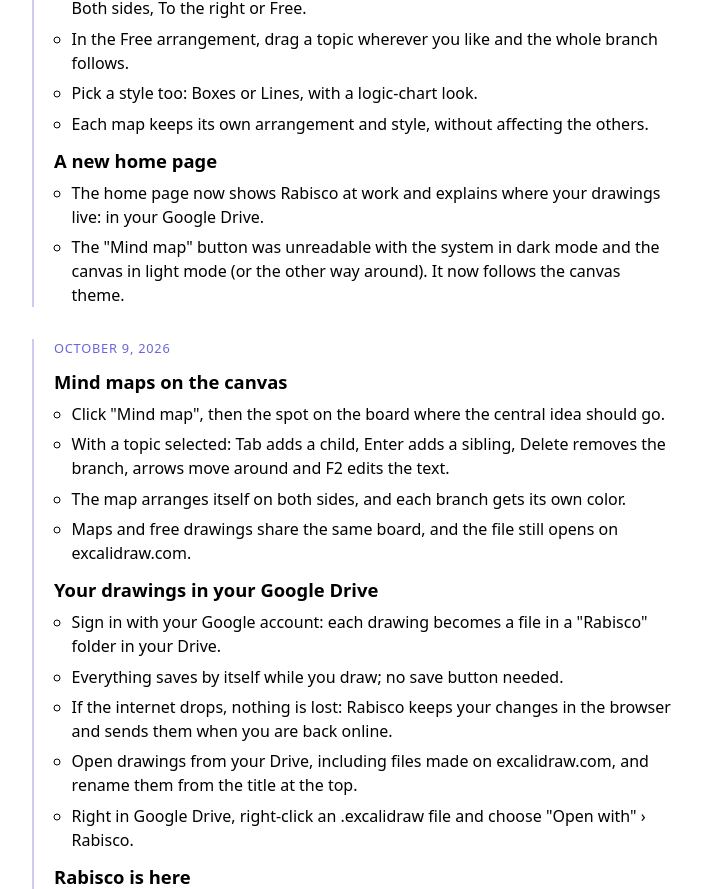
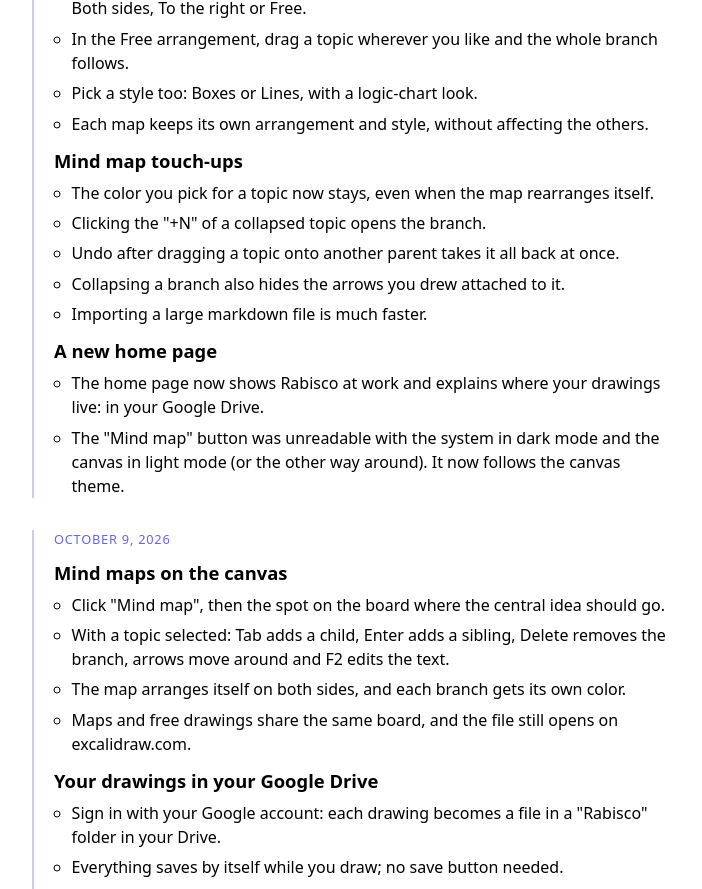
Before and after one commit to euconectei/rabisco, a React (Vite) app: page /whats-new in a window 1280 px wide. Shown: the part 791-1680 px from the top of the page, without its empty margins (288-990 px from the left). Built offline with nearby package versions, Linux system fonts and the light colour scheme; a web font is replaced by a local one.

Commit message:
docs(whats-new): announce the mind map touch-ups

```diff
--- a/src/i18n/en.ts
+++ b/src/i18n/en.ts
@@ -190,6 +190,16 @@
           'On a tablet, tap a topic: a bar with + child, + sibling, collapse and delete shows up above it.',
         ],
       },
+      mindmapPolish: {
+        title: 'Mind map touch-ups',
+        items: [
+          'The color you pick for a topic now stays, even when the map rearranges itself.',
+          'Clicking the "+N" of a collapsed topic opens the branch.',
+          'Undo after dragging a topic onto another parent takes it all back at once.',
+          'Collapsing a branch also hides the arrows you drew attached to it.',
+          'Importing a large markdown file is much faster.',
+        ],
+      },
       mindmapLayouts: {
         title: 'Arrange your map your way',
         items: [
--- a/src/i18n/pt-BR.ts
+++ b/src/i18n/pt-BR.ts
@@ -188,6 +188,16 @@
           'No tablet, toque num tópico: uma barra com + filho, + irmão, recolher e apagar aparece acima dele.',
         ],
       },
+      mindmapPolish: {
+        title: 'Ajustes no mapa mental',
+        items: [
+          'A cor que você escolhe para um tópico agora fica, mesmo quando o mapa se reorganiza.',
+          'Clicar no "+N" de um tópico recolhido abre o ramo.',
+          'Desfazer depois de arrastar um tópico para outro pai volta tudo de uma vez.',
+          'Recolher um ramo esconde também as setas que você desenhou presas a ele.',
+          'Importar um markdown grande ficou muito mais rápido.',
+        ],
+      },
       mindmapLayouts: {
         title: 'Organize o mapa do seu jeito',
         items: [
--- a/src/whatsNew/entries.ts
+++ b/src/whatsNew/entries.ts
@@ -16,7 +16,7 @@
 }
 
 export const whatsNewEntries: WhatsNewEntry[] = [
-  { date: '2026-10-10', sections: ['imageExport', 'mindmapExtras', 'mindmapLayouts', 'home'] },
+  { date: '2026-10-10', sections: ['imageExport', 'mindmapExtras', 'mindmapLayouts', 'mindmapPolish', 'home'] },
   { date: '2026-10-09', sections: ['mindmap', 'drive', 'launch'] },
 ]
 
```
